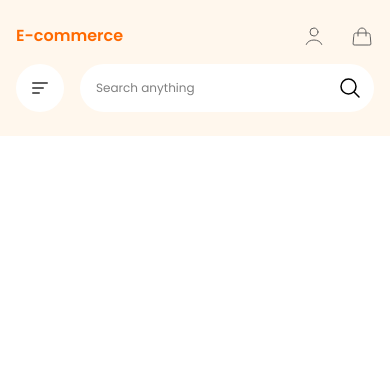
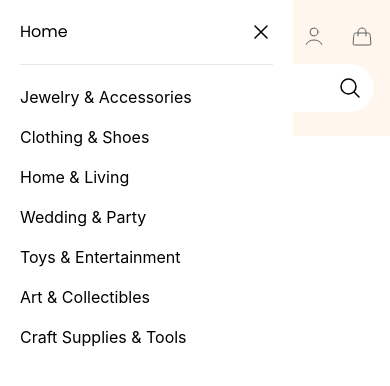
Before and after one commit to rezamo10/shopping-site, a website built with Vite: page index.html in a window 390 px wide. Both pictures are taken after a click on the button 40 px from the left and 88 px from the top of the page. Built offline with nearby package versions, Linux system fonts and the light colour scheme.

Commit message:
update header and mobile menu added

```diff
--- a/index.html
+++ b/index.html
@@ -27,6 +27,13 @@
 			<path d="M5 12H15" stroke="#5F5F5F" stroke-width="2" stroke-linecap="round"/>
 			<path d="M5 17H11" stroke="#5F5F5F" stroke-width="2" stroke-linecap="round"/>
 		</symbol>
+		<symbol id="close" xmlns="http://www.w3.org/2000/svg" fill="none" viewBox="0 0 24 24" stroke-width="1.5" stroke="currentColor" class="size-6">
+			<path stroke-linecap="round" stroke-linejoin="round" d="M6 18 18 6M6 6l12 12" />
+		</symbol>
+		<symbol id="chevron-right" xmlns="http://www.w3.org/2000/svg" fill="none" viewBox="0 0 24 24" stroke-width="1.5" stroke="currentColor" class="size-6">
+			<path stroke-linecap="round" stroke-linejoin="round" d="m8.25 4.5 7.5 7.5-7.5 7.5" />
+		</symbol>
+
 
 	</svg>
 	<header class="w-full bg-orange-50">
@@ -70,7 +77,7 @@
 						</div>
 					</div>
 				</div>
-				<div class="flex items-center">
+				<div class="flex items-center relative">
 					<ul class="items-center flex-wrap hidden lg:flex gap-6 xl:gap-x-12 text-sm font-Poppins text-neutral-700">
 						<li>
 							<a href="#" class="nav-link">Jewelry & Accessories</a>
@@ -94,7 +101,7 @@
 							<a href="#" class="nav-link">Craft Supplies & Tools</a>
 						</li>
 					</ul>
-					<button class="flex justify-center items-center lg:hidden w-12 md:w-21.5 py-3 px-3 bg-white rounded-4xl mr-4 md:mr-6">
+					<button id="menu-btn" class="flex justify-center items-center cursor-pointer lg:hidden w-12 md:w-21.5 py-3 px-3 bg-white rounded-4xl mr-4 md:mr-6">
 							<svg class="w-6 h-6">
 								<use href="#sort"></use>
 							</svg>
@@ -115,10 +122,48 @@
 								</button>
 							</div>
 					</div>
+					<div class="menu">
+						<div>
+							<div class="flex items-center justify-between pb-5 mb-5 border-b border-gray-200">
+								<span class="inline-block font-Poppins">Home</span>
+								<button id="close-btn" class="cursor-pointer">
+									<svg class="w-6 h-6">
+										<use href="#close"></use>
+									</svg>
+								</button>
+							</div>
+							<div>
+								<ul class="flex flex-col gap-y-4">
+									<li>
+										<a href="">Jewelry & Accessories</a>
+									</li>
+									<li>
+										<a href="">Clothing & Shoes</a>
+									</li>
+									<li>
+										<a href="">Home & Living</a>
+									</li>
+									<li>
+										<a href="">Wedding & Party</a>
+									</li>
+									<li>
+										<a href="">Toys & Entertainment</a>
+									</li>
+									<li>
+										<a href="">Art & Collectibles</a>
+									</li>
+									<li>
+										<a href="">Craft Supplies & Tools</a>
+									</li>
+								</ul>
+							</div>
+						</div>
+					</div>
 				</div>
 			</nav>
 		</div>
 	</header>
+	<div class="overlay"></div>
 	<script type="module" src="./src/main.js"></script>
 </body>
 </html>
--- a/src/main.js
+++ b/src/main.js
@@ -1,8 +1,19 @@
 const navLinks = document.querySelectorAll(".nav-link");
-
+const menuBtn = document.querySelector("#menu-btn");
+const closeBtn = document.querySelector("#close-btn");
+const menu = document.querySelector(".menu");
+console.log(menuBtn)
 navLinks.forEach(link => {
 	link.addEventListener("click" , (e)=>{
 		navLinks.forEach(l => l.classList.remove("active"));
 		e.target.classList.add("active");
 	})
 })
+function hideMenu() {
+	menu.classList.remove("active");
+}
+function showMenu() {
+	menu.classList.add("active");
+}
+menuBtn.addEventListener("click", showMenu);
+closeBtn.addEventListener("click", hideMenu);
--- a/src/style.css
+++ b/src/style.css
@@ -42,3 +42,17 @@
 .nav-link.active{
 	color: #EB8426;
 }
+.overlay{
+	position: fixed;
+	inset: 0;
+	background-color: rgba(0, 0, 0, .5);
+	z-index: 10;
+	visibility: hidden;
+	opacity: 0;
+}
+.menu{
+	@apply fixed -left-3/4 top-0 bottom-0 w-3/4 bg-white p-5 transition-all;
+}
+.menu.active{
+	@apply left-0;
+}
```
